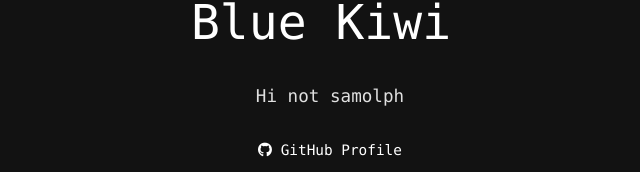
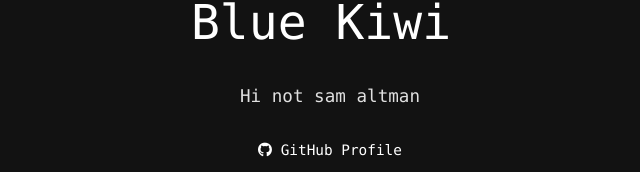
Before and after one commit to Beijing-corn87/Beijing-corn87.github.io, a SvelteKit app: page / in a window 1280 px wide. Shown: the part 384-556 px from the top of the page, without its empty margins (310-950 px from the left). Built offline with nearby package versions, Linux system fonts and the light colour scheme.

Commit message:
Update +page.svelte

```diff
--- a/src/routes/+page.svelte
+++ b/src/routes/+page.svelte
@@ -29,7 +29,7 @@
     {displayedTitle}<span class="cursor"></span>
   </h1>
   <p class="bio">
-    Hi not samolph
+    Hi not sam altman
   </p>
   <div class="buttons-container">
     <a href="https://github.com/Beijing-corn87" target="_blank" rel="noopener noreferrer" class="github-button">
```
